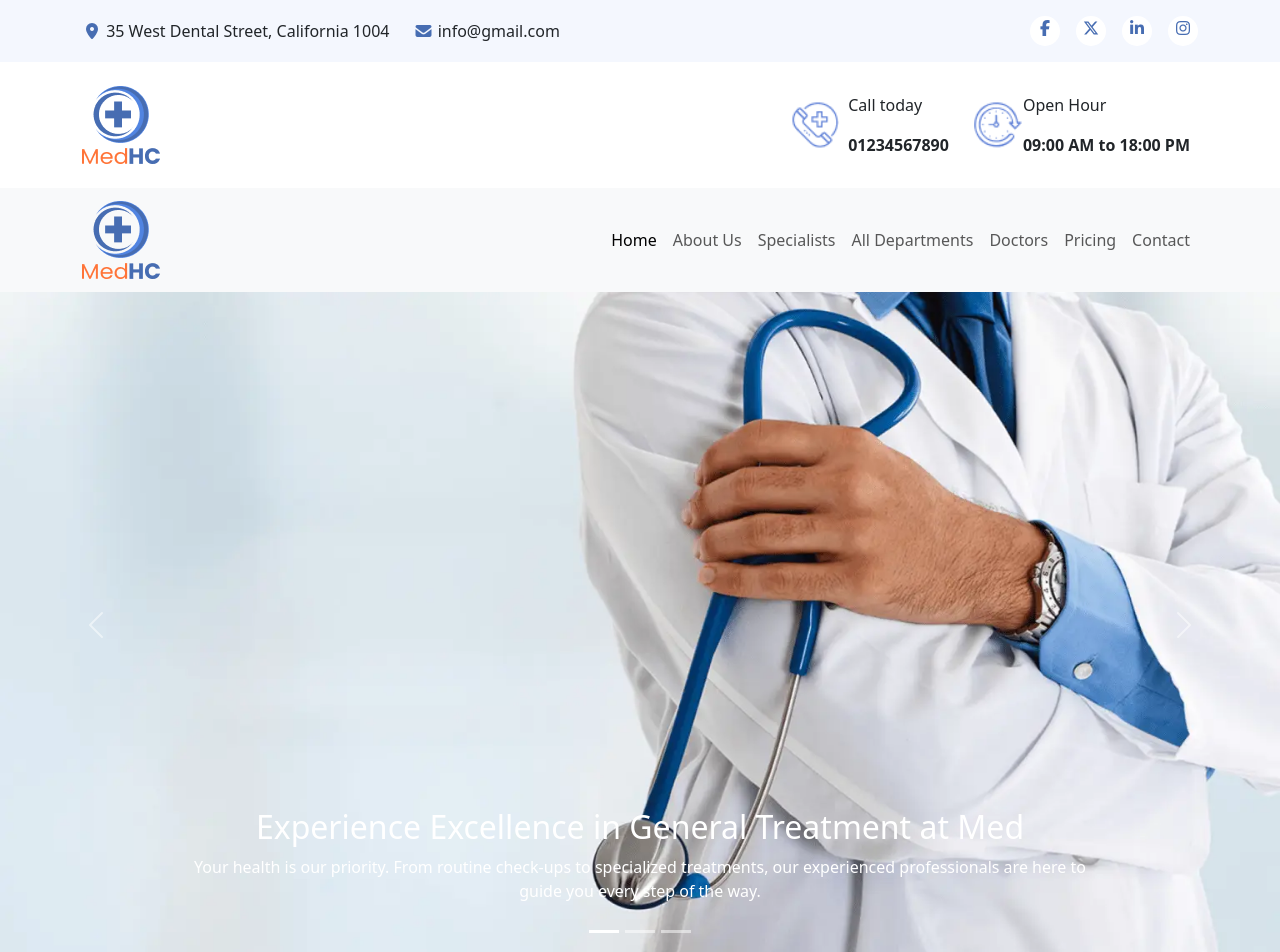
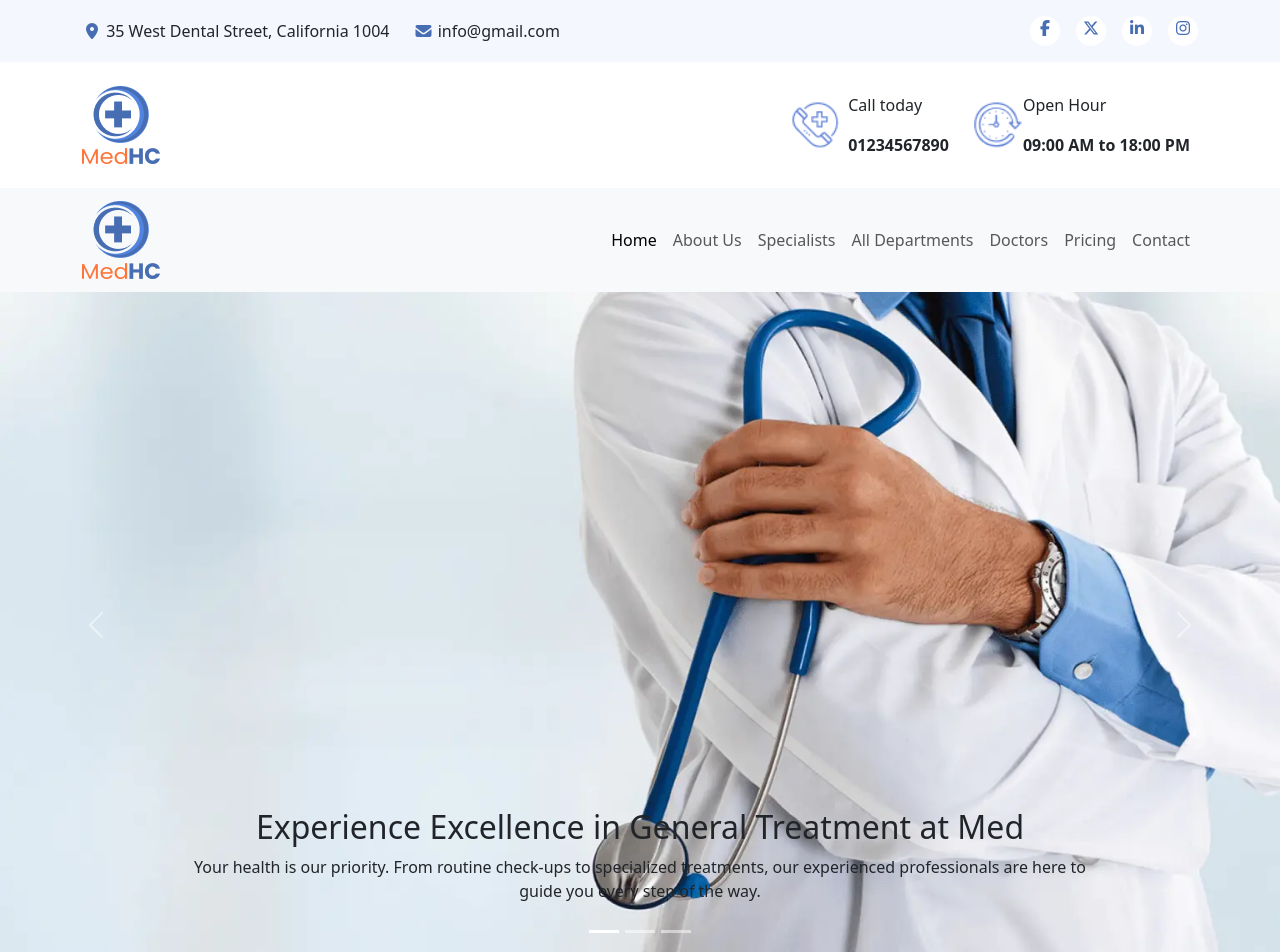
Before and after one commit to arathn8n/medHc, a React (Vite) app: page / in a window 1280 px wide. Shown: the top 952 px of the page. Built offline with nearby package versions, Linux system fonts and the light colour scheme.

Commit message:
agregando color oscuro al contenido

```diff
--- a/src/components/carousel/Carousel.jsx
+++ b/src/components/carousel/Carousel.jsx
@@ -12,24 +12,24 @@ const Carousel = () => {
                 <div className="carousel-item active">
                     <img src="../../../public/slides1.webp" className="d-block w-100" alt="..." />
                     <div className="carousel-caption d-none d-md-block">
-                        <h2>Experience Excellence in General Treatment at Med</h2>
-                        <p>Your health is our priority. From routine check-ups to specialized treatments, our
+                        <h2 className='text-dark'>Experience Excellence in General Treatment at Med</h2>
+                        <p className='text-dark'>Your health is our priority. From routine check-ups to specialized treatments, our
                             experienced professionals are here to guide you every step of the way.</p>
                     </div>
                 </div>
                 <div className="carousel-item">
                     <img src="../../../public/slides2.webp" className="d-block w-100" alt="..." />
                     <div className="carousel-caption d-none d-md-block">
-                        <h5>Cutting-Edge Technology for Better Health</h5>
-                        <p>Your health is our priority. From routine check-ups to specialized treatments, our
+                        <h2 className='text-dark'>Cutting-Edge Technology for Better Health</h2>
+                        <p className='text-dark'>Your health is our priority. From routine check-ups to specialized treatments, our
                             experienced professionals are here to guide you every step of the way.</p>
                     </div>
                 </div>
                 <div className="carousel-item">
                     <img src="../../../public/slides3.webp" className="d-block w-100" alt="..." />
                     <div className="carousel-caption d-none d-md-block">
-                        <h5>Trusted Care from Experienced Professionals</h5>
-                        <p>Your health is our priority. From routine check-ups to specialized treatments, our
+                        <h2 className='text-dark'>Trusted Care from Experienced Professionals</h2>
+                        <p className='text-dark'>Your health is our priority. From routine check-ups to specialized treatments, our
                             experienced professionals are here to guide you every step of the way.</p>
                     </div>
                 </div>
```
